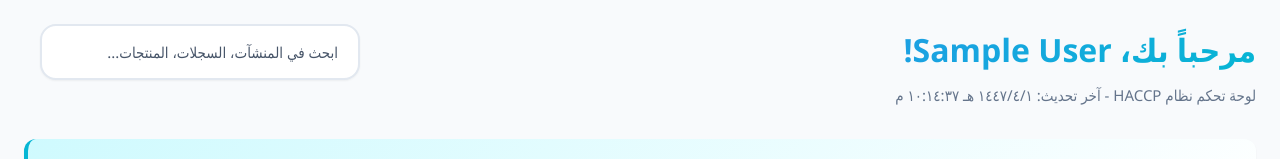
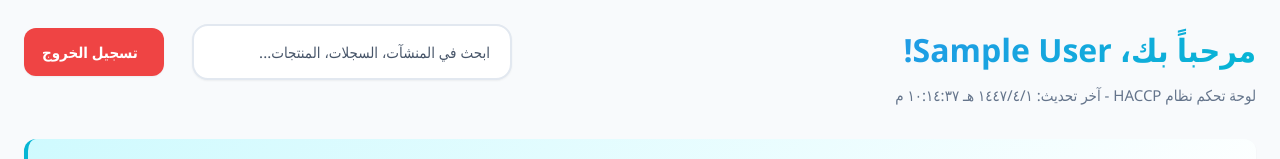
Before and after one commit to mohammedk9/haccp-app, a Next.js app: page /dashboard in a window 1280 px wide. Shown: the top 159 px of the page. Built offline with nearby package versions, Linux system fonts and the light colour scheme; no server answers; the database is empty; sample sign-in values are in the browser's storage.

Commit message:
feat: Add logout button and styling to dashboard header

```diff
--- a/src/app/dashboard/dashboard.css
+++ b/src/app/dashboard/dashboard.css
@@ -280,6 +280,37 @@
 
 .theme-toggle:active, .refresh-button:active {
   transform: translateY(0);
+}
+
+/* زر تسجيل الخروج */
+.logout-btn {
+  padding: 12px 18px; /* حجم مناسب */
+  background: var(--error-color); /* استخدام لون الخطأ لجذب الانتباه */
+  color: white;
+  border: none;
+  border-radius: var(--radius-md);
+  cursor: pointer;
+  transition: all var(--transition-fast);
+  font-size: 15px;
+  font-weight: 600;
+  display: flex;
+  align-items: center;
+  gap: 8px; /* مسافة بين الأيقونة والنص */
+  box-shadow: var(--shadow-sm);
+}
+
+.logout-btn:hover {
+  background: #dc2626; /* لون أغمق عند المرور */
+  transform: translateY(-2px);
+  box-shadow: var(--shadow-md);
+}
+
+.logout-btn:active {
+  transform: translateY(0);
+}
+
+.logout-btn i {
+  font-size: 16px;
 }
 
 /* نظام التنبيهات */
--- a/src/app/dashboard/page.tsx
+++ b/src/app/dashboard/page.tsx
@@ -1,7 +1,7 @@
 'use client';
 
 import { useEffect, useState, useCallback } from 'react';
-import { useSession } from 'next-auth/react';
+import { useSession, signOut } from 'next-auth/react';
 import { useRouter } from 'next/navigation';
 import StatCard from '@/components/dashboard/StatCard';
 import QuickNav from '@/components/dashboard/QuickNav';
@@ -97,6 +97,12 @@ export default function Dashboard() {
     fetchAlerts();
   }, [fetchDashboardData, fetchAlerts]);
 
+  const handleLogout = async () => {
+        // يتم استدعاء signOut() ثم يتم توجيه المستخدم تلقائيًا لصفحة تسجيل الدخول
+        await signOut({ callbackUrl: '/auth-pages/signin' });
+    };
+
+
   if (status === 'loading' || isLoading) {
     return (
       <div className="dashboard-container">
@@ -128,6 +134,7 @@ export default function Dashboard() {
         isDarkMode={isDarkMode}
         onToggleDarkMode={toggleDarkMode}
         onRefresh={handleRefresh}
+        onLogout={handleLogout}
       />
 
       <AlertSystem
--- a/src/components/dashboard/DashboardHeader.tsx
+++ b/src/components/dashboard/DashboardHeader.tsx
@@ -10,6 +10,7 @@ interface DashboardHeaderProps {
   isDarkMode: boolean;
   onToggleDarkMode: () => void;
   onRefresh: () => void;
+   onLogout: () => void;
 }
 
 export default function DashboardHeader({
@@ -17,7 +18,8 @@ export default function DashboardHeader({
   onSearch,
   isDarkMode,
   onToggleDarkMode,
-  onRefresh
+  onRefresh,
+  onLogout
 }: DashboardHeaderProps) {
   const { data: session } = useSession();
   const router = useRouter();
@@ -72,6 +74,14 @@ export default function DashboardHeader({
           >
             <i className="bi bi-arrow-clockwise"></i>
           </button>
+          <button
+            onClick={onLogout}
+            className="logout-btn" // يمكنك تعديل تصميم هذا الزر في ملف CSS
+            aria-label="تسجيل الخروج"
+            title="تسجيل الخروج"
+          >
+            <i className="bi bi-box-arrow-right"></i> تسجيل الخروج
+          </button>
         </div>
       </div>
     </div>
```
